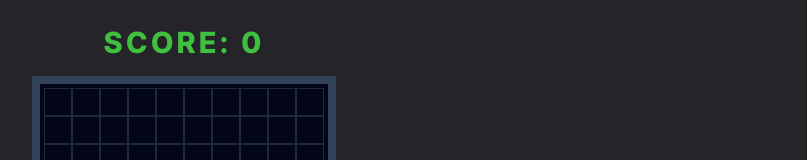
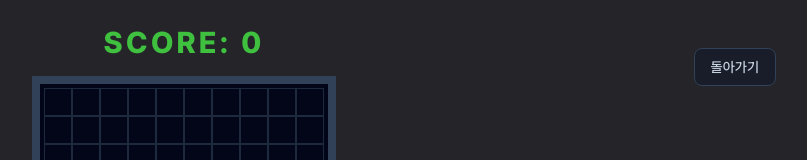
Before and after one commit to part3-5team/Taskify, a Next.js app: page /tetris in a window 1280 px wide. Shown: the top 160 px of the page, without its empty margins (456-1263 px from the left). Built offline with nearby package versions, Linux system fonts and the light colour scheme.

Commit message:
refactor: 테트리스 페이지 리팩토링

```diff
--- a/app/tetris/page.tsx
+++ b/app/tetris/page.tsx
@@ -2,6 +2,7 @@
 
 import { useEffect, useMemo } from 'react'
 import { useTetris } from '@/libs/hooks/useTetris'
+import Link from 'next/link'
 
 // --- 타입 정의 ---
 interface ControlConfig {
@@ -113,9 +114,8 @@ export default function Tetris() {
 
   return (
     <div className="bg-modal flex min-h-screen flex-col items-center justify-center p-6 text-white shadow-xl">
-      <div className="text-brand-400 mb-4 text-3xl font-extrabold tracking-widest">
-        SCORE: {score}
-      </div>
+      <ReturnButton />
+      <Score score={score} />
 
       <div className="relative border-8 border-slate-700 bg-slate-950 p-1 shadow-inner">
         {displayGrid.map((row, y) => (
@@ -150,6 +150,21 @@ export default function Tetris() {
 
 // --- 하위 컴포넌트 ---
 
+const ReturnButton = () => (
+  <Link
+    href="/mydashboard"
+    className="absolute top-12 right-12 flex items-center gap-2 rounded-lg border border-slate-700 bg-slate-900/50 px-4 py-2 text-sm font-medium text-slate-300 transition-all hover:bg-slate-800 hover:text-white"
+  >
+    돌아가기
+  </Link>
+)
+
+const Score = ({ score }: { score: number }) => (
+  <div className="text-brand-400 mb-4 text-3xl font-extrabold tracking-widest">
+    SCORE: {score}
+  </div>
+)
+
 const GameoverUI = () => (
   <div className="absolute inset-0 z-20 flex flex-col items-center justify-center bg-black/85 backdrop-blur-sm">
     <h2 className="mb-6 animate-bounce text-4xl font-black text-red-500">
```
